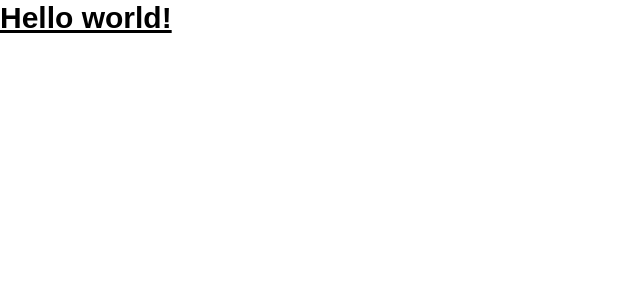
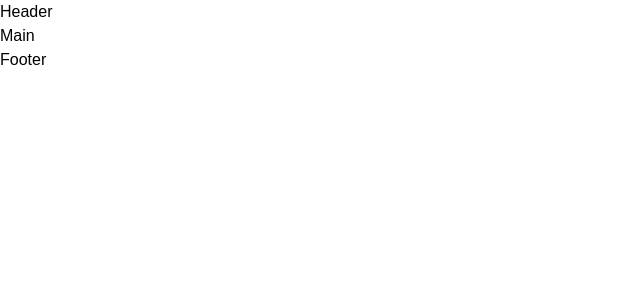
Before and after one commit to dungnh999/ipretty_academy_frontend, a React (Create React App) app: page / in a window 1280 px wide. Shown: the top 300 px of the page, without its empty margins (0-640 px from the left). Built offline with nearby package versions, Linux system fonts and the light colour scheme.

Commit message:
Cấu hình source

```diff
--- a/public/index.html
+++ b/public/index.html
@@ -2,42 +2,19 @@
 <html lang="en">
   <head>
     <meta charset="utf-8" />
-    <link rel="icon" href="%PUBLIC_URL%/favicon.ico" />
+    <link rel="icon" href="favicon.ico" />
     <meta name="viewport" content="width=device-width, initial-scale=1" />
     <meta name="theme-color" content="#000000" />
     <meta
       name="description"
       content="Web site created using create-react-app"
     />
-    <link rel="apple-touch-icon" href="%PUBLIC_URL%/logo192.png" />
-    <!--
-      manifest.json provides metadata used when your web app is installed on a
-      user's mobile device or desktop. See https://developers.google.com/web/fundamentals/web-app-manifest/
-    -->
-    <link rel="manifest" href="%PUBLIC_URL%/manifest.json" />
-    <!--
-      Notice the use of %PUBLIC_URL% in the tags above.
-      It will be replaced with the URL of the `public` folder during the build.
-      Only files inside the `public` folder can be referenced from the HTML.
-
-      Unlike "/favicon.ico" or "favicon.ico", "%PUBLIC_URL%/favicon.ico" will
-      work correctly both with client-side routing and a non-root public URL.
-      Learn how to configure a non-root public URL by running `npm run build`.
-    -->
+    <link rel="apple-touch-icon" href="" />
+    <link rel="manifest" href="manifest.json" />
     <title>React App</title>
   </head>
   <body>
     <noscript>You need to enable JavaScript to run this app.</noscript>
     <div id="root"></div>
-    <!--
-      This HTML file is a template.
-      If you open it directly in the browser, you will see an empty page.
-
-      You can add webfonts, meta tags, or analytics to this file.
-      The build step will place the bundled scripts into the <body> tag.
-
-      To begin the development, run `npm start` or `yarn start`.
-      To create a production bundle, use `npm run build` or `yarn build`.
-    -->
   </body>
 </html>
--- a/src/App.js
+++ b/src/App.js
@@ -1,10 +1,6 @@
-import logo from 'public/logo';
-
 function App() {
   return (
-    <h1 className="text-3xl font-bold underline">
-      Hello world!
-    </h1>
+      <p>sdsdsd</p>
   );
 }
 
--- /dev/null
+++ b/src/Router/Router.js
@@ -0,0 +1,43 @@
+import React from "react";
+import {BrowserRouter, Route, Switch} from "react-router-dom"
+import MainLayout from "academy/layouts/MainLayout/MainLayout";
+import Home from "academy/views/home/views/Home";
+
+/**
+ * Router Public
+ * */
+const PublicRouter = ({ component: Component, isLoggerIn, ...rest }) => (
+    <Route
+        {...rest}
+        render = {(props) =>
+            (
+                <MainLayout>
+                    <Component {...props} />
+                </MainLayout>
+            )
+        }
+    />
+)
+
+/**
+ * Router Root
+ * */
+const AppRouter = () => {
+    return (
+        <>
+            <Switch>
+                <PublicRouter exact path="/" component={Home}/>
+            </Switch>
+        </>
+    )
+}
+
+const Router = () => {
+    return (
+        <BrowserRouter>
+            <AppRouter/>
+        </BrowserRouter>
+    );
+}
+
+export default Router;
--- a/src/index.js
+++ b/src/index.js
@@ -1,13 +1,17 @@
 import React from 'react';
-import ReactDOM from 'react-dom/client';
+import ReactDOM from 'react-dom';
 import 'assets/index.css';
-import App from './App';
 
-const root = ReactDOM.createRoot(document.getElementById('root'));
-root.render(
-  <React.StrictMode>
-    <App />
-  </React.StrictMode>
+import Router from 'academy/Router/Router';
+import {I18nextProvider} from 'react-i18next';
+import i18next from 'i18next';
+import HeaderLayout from "academy/layouts/MainLayout/HeaderLayout";
+// import App from "academy/App";
+const App = (Router);
+
+ReactDOM.render(
+    <App/>,
+    document.querySelector('#root')
 );
 
 // If you want to start measuring performance in your app, pass a function
--- /dev/null
+++ b/src/layouts/MainLayout/FooterLayout.jsx
@@ -0,0 +1,11 @@
+import React from 'react';
+
+const FooterLayout = (props) => {
+    return (
+        <div>
+            Footer
+        </div>
+    )
+};
+
+export default FooterLayout;
--- /dev/null
+++ b/src/layouts/MainLayout/HeaderLayout.jsx
@@ -0,0 +1,11 @@
+import React from 'react';
+
+const HeaderLayout = (props) => {
+    return(
+        <div>
+            Header
+        </div>
+    );
+}
+
+export default HeaderLayout;
--- /dev/null
+++ b/src/layouts/MainLayout/MainLayout.jsx
@@ -0,0 +1,16 @@
+import React from 'react';
+import HeaderLayout from "academy/layouts/MainLayout/HeaderLayout";
+import FooterLayout from "academy/layouts/MainLayout/FooterLayout";
+
+const MainLayout = ({ children }) => {
+    return (
+        <>
+            <HeaderLayout/>
+            {children}
+            <FooterLayout/>
+        </>
+
+    )
+};
+
+export default MainLayout;
--- /dev/null
+++ b/src/views/home/views/Home.jsx
@@ -0,0 +1,11 @@
+import React from 'react';
+
+const Home = (props) => {
+    return (
+        <div>
+            Main
+        </div>
+    )
+};
+
+export default Home;
--- a/webpack.config.js
+++ b/webpack.config.js
@@ -1,15 +1,40 @@
-const path = require('path')
-
+const path = require('path');
+const HtmlWebpackPlugin = require('html-webpack-plugin');
 module.exports = {
   mode: 'development',
   entry: './src/index.js',
   output: {
-    path: path.resolve(__dirname, 'dist'),
+    path: path.join(__dirname, 'build'),
     filename: 'bundle.js',
+  },
+  module: {
+    rules: [
+      {
+        test: /\.(js|jsx$)/i,
+        include: path.resolve(__dirname, 'src'),
+        exclude: /node_modules|bower_components/,
+        use: {
+          loader: "babel-loader"
+        }
+      },
+      {
+        test: /\.html$/,
+        use: [
+            {
+              loader: "html-loader",
+              options: { minimize : true}
+            }
+        ], exclude: /\.html$/
+      },
+      {
+        test: /\.css$/,
+        use: ['style-loader', 'css-loader', 'postcss-loader'],
+      },
+    ],
   },
   devServer: {
     static: {
-      directory: path.resolve(__dirname, 'dist'),
+      directory: path.resolve(__dirname, 'build'),
     },
     port: 3000,
     open: true,
@@ -17,17 +42,9 @@ module.exports = {
     compress: true,
     historyApiFallback: true,
   },
-  module: {
-    rules: [
-      {
-        test: /\.css$/i,
-        include: path.resolve(__dirname, 'src'),
-        use: ['style-loader', 'css-loader', 'postcss-loader'],
-      },
-    ],
-  },
+
   resolve: {
-    extensions: ['.js', ',jsx', '.json', '.svg', '.jpg'],
+    extensions: ['.js', '.jsx', '.json', '.svg', '.jpg'],
     fallback: {
       fs: false,
     },
@@ -35,5 +52,13 @@ module.exports = {
       'academy': path.resolve(__dirname, 'src/'),
       'assets' : path.resolve(__dirname, 'src/assets/'),
     }
-  }
+  },
+  plugins: [
+      new HtmlWebpackPlugin({
+          filename : 'index.html',
+        hash: true,
+        template: "./public/index.html",
+        inject: true
+      })
+  ]
 }
```
Also changed, not shown: package.json (+12 -4 lines), .babelrc (added), 2 other files (tests, documents, lock files or other folders).
